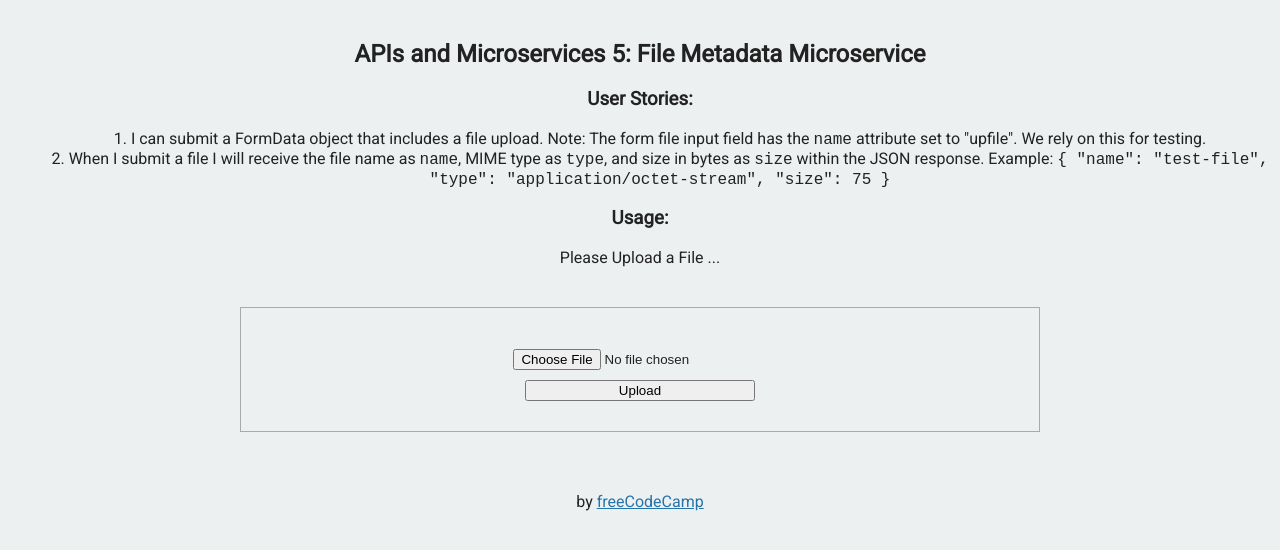
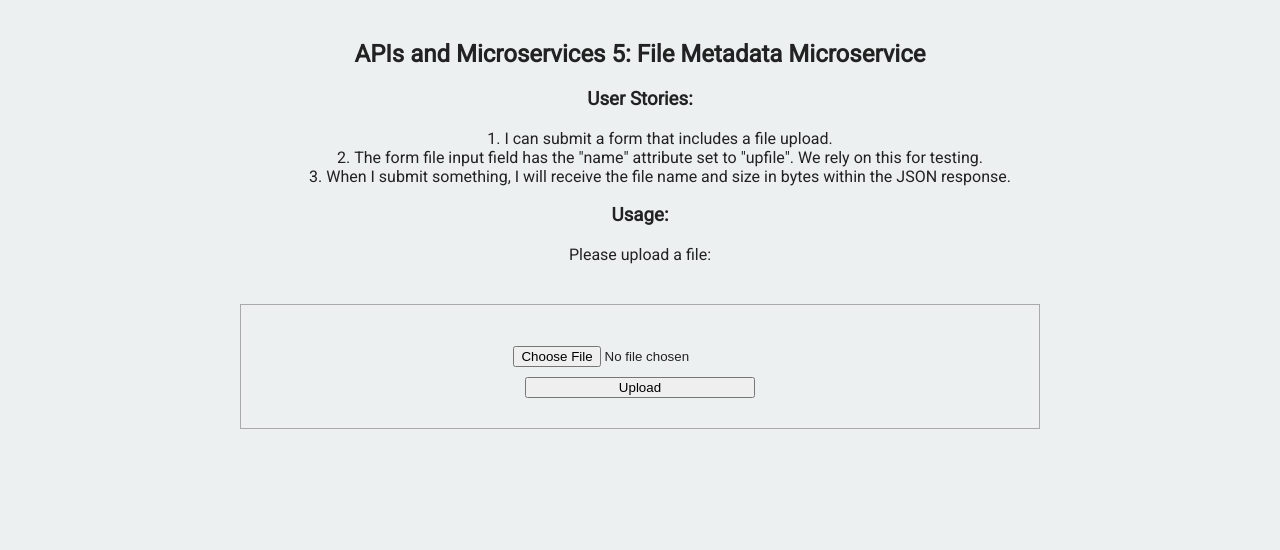
Before and after one commit to scissorsneedfoodtoo/file-metadata-fcc-solution, a website: page views/index.html in a window 1280 px wide. Drawn offline with Linux system fonts and the light colour scheme.

Commit message:
Final cleanup

```diff
--- a/package.json
+++ b/package.json
@@ -1,7 +1,7 @@
 {
  "name": "file-metadata",
  "version": "1.0.0",
- "description": "APIs and Microservices File Metadata Solution",
+ "description": "APIs and Microservices 5: File Metadata Microservice",
  "main": "server.js",
  "scripts": {
   "start": "nodemon server.js",
@@ -10,15 +10,11 @@
  "dependencies": {
   "chai": "^4.2.0",
   "chai-http": "^4.3.0",
-  "cors": "^2.8.5",
   "dotenv": "^8.2.0",
   "express": "^4.17.1",
   "mocha": "^6.2.2",
   "multer": "^1.4.2",
   "nodemon": "^2.0.2"
  },
- "nodemonConfig": {
-  "delay": "2500"
- },
  "license": "MIT"
 }
--- a/views/index.html
+++ b/views/index.html
@@ -6,7 +6,7 @@
       <title>File Metadata Microservice</title>
       <link rel="shortcut icon" href="https://cdn.hyperdev.com/us-east-1%3A52a203ff-088b-420f-81be-45bf559d01b1%2Ffavicon.ico" type="image/x-icon"/>
       <link href="https://fonts.googleapis.com/css?family=Roboto" rel="stylesheet" type="text/css">
-      <link href="/public/style.css" rel="stylesheet" type="text/css">
+      <link href="../public/style.css" rel="stylesheet" type="text/css">
    </head>
 
    <body>
@@ -16,16 +16,19 @@
         <h3>User Stories:</h3>
         <ol>
           <li>
-            I can submit a FormData object that includes a file upload. Note: The form file input field has the <code>name</code> attribute set to "upfile". We rely on this for testing.
+            I can submit a form that includes a file upload.
           </li>
           <li>
-            When I submit a file I will receive the file name as <code>name</code>, MIME type as <code>type</code>, and size in bytes as <code>size</code> within the JSON response. Example: <code>{ "name": "test-file", "type": "application/octet-stream", "size": 75 }</code>
+            The form file input field has the "name" attribute set to "upfile". We rely on this for testing.
+          </li>
+          <li>
+            When I submit something, I will receive the file name and size in bytes within the JSON response.
           </li>
         </ol>
 
         <h3>Usage:</h3>
         <p>
-          Please Upload a File ...
+          Please upload a file:
         </p>
         <div class="view">
           <h4 id="output"></h4>
@@ -35,13 +38,7 @@
           </form>
         </div>
       </div>
-      <div class="footer">
-        <p>
-          by
-          <a href="http://www.freecodecamp.com">freeCodeCamp</a>
-        </p>
-      </div>
+
    </body>
 
-
 </html>
```
Also changed, not shown: server.js (+4 -10 lines), tests/1_functional-tests.js (+3 -4 lines), README.md, 3 other files.
